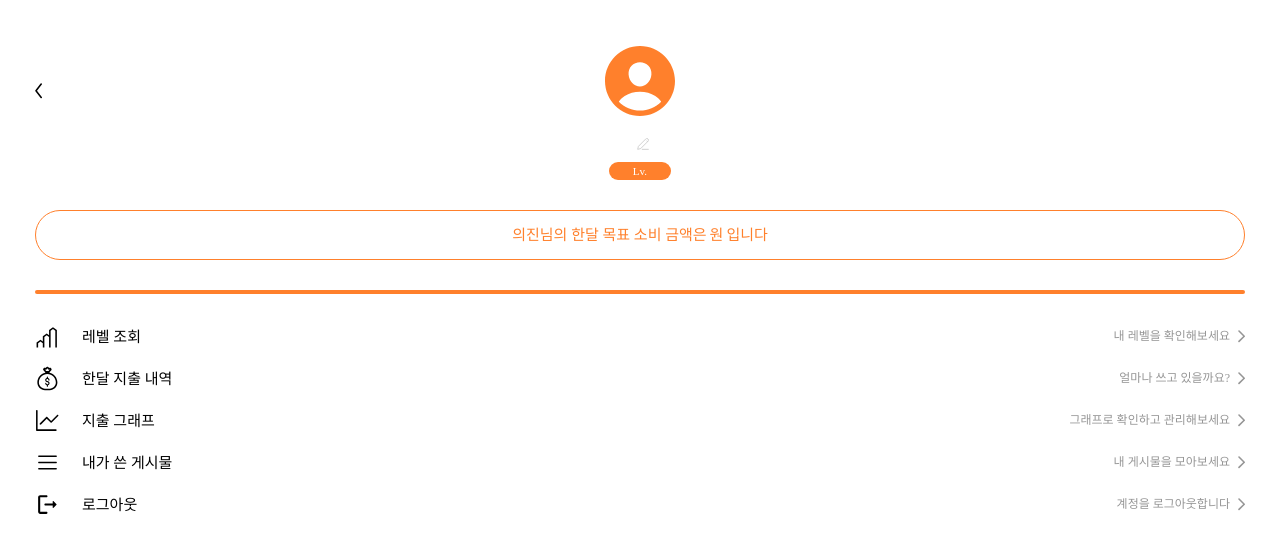
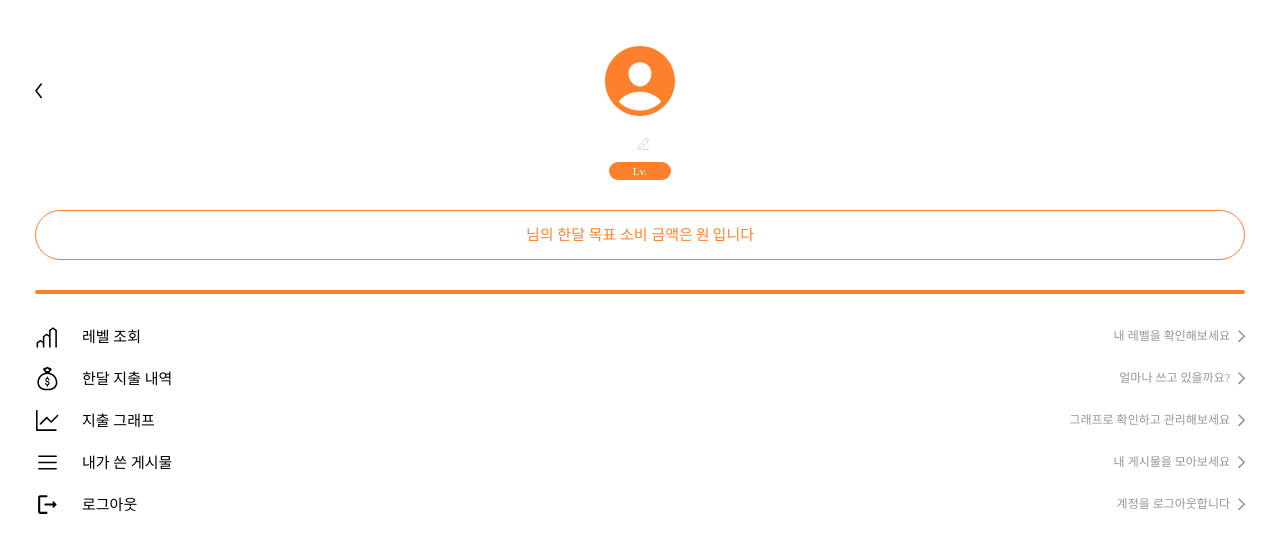
Before and after one commit to GrowingBegger/GB-FE, a React (Create React App) app: page /mypage in a window 1280 px wide. Shown: the top 552 px of the page. Built offline with nearby package versions, Linux system fonts and the light colour scheme; no server answers; a web font is replaced by a local one.

Commit message:
⚡️ :: 닉네임 추가

```diff
--- a/src/Pages/MyPage.tsx
+++ b/src/Pages/MyPage.tsx
@@ -49,7 +49,7 @@ export const MyPage = () => {
             <Level>Lv.{myInfos?.userRank}</Level>
             <ContentWrapper>
                 <TargetMoney>
-                    의진님의 한달 목표 소비 금액은
+                    {myInfos?.nickname}님의 한달 목표 소비 금액은
                     <p style={{ fontFamily: "Pretendard-Bold" }}>{myInfos?.target}원</p>
                     입니다
                 </TargetMoney>
```
